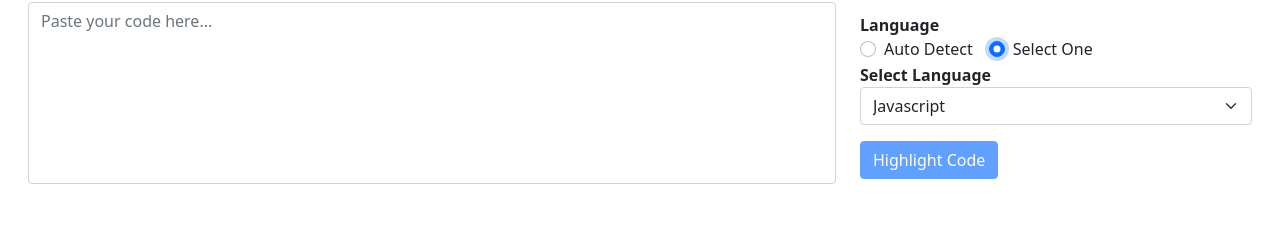
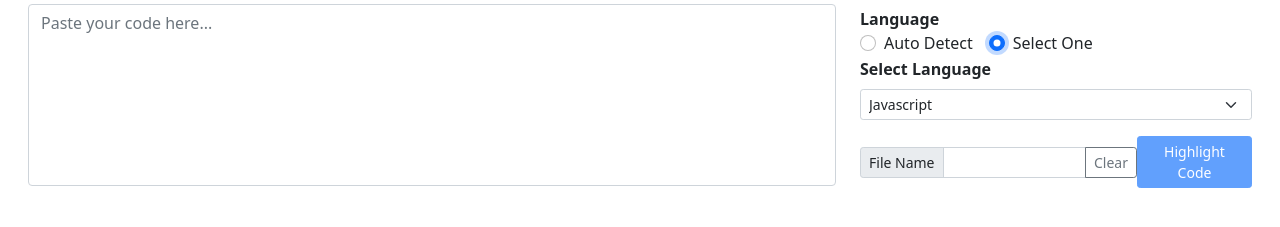
Before and after one commit to QuocDung0209/mini-tools, an Angular app: page /highlight-code in a window 1280 px wide. Both pictures are taken after a click on the radio button "Select One". Shown: the part 117-344 px from the top of the page. Built offline with nearby package versions, Linux system fonts and the light colour scheme; a web font is replaced by a local one.

Commit message:
[Highlight Code] Add file name tag for highlighted code

```diff
--- a/src/app/highlight-code/highlight-code.component.html
+++ b/src/app/highlight-code/highlight-code.component.html
@@ -26,11 +26,18 @@
     </div>
     <ng-template [ngIf]="languageChecked === 'one'">
       <div class="fw-bold">Select Language</div>
-      <select class="form-select language-selection" [(ngModel)]="languageSelected">
+      <select class="form-select form-select-sm language-selection mt-2" [(ngModel)]="languageSelected">
         <option *ngFor="let item of languages" [value]="item.code">{{item.name}}</option>
       </select>
     </ng-template>
-    <div><button class="btn btn-primary mt-3" (click)="highlight()" [disabled]="!content">Highlight Code</button>
+    <div class="d-flex flex-row justify-content-between align-items-center mt-3">
+      <div class="input-group input-group-sm" id="filename">
+        <span for="filename" class="input-group-text">File Name</span>
+        <input class="form-control" type="text" name="filename" [(ngModel)]="fileName">
+        <button class="btn btn-outline-secondary" type="button" (click)="fileName = ''">Clear</button>
+      </div>
+      <div><button class="btn btn-sm btn-primary" (click)="highlight()" [disabled]="!content">Highlight Code</button>
+      </div>
     </div>
   </div>
   <div class="col-12 position-relative mt-3" *ngIf="codeHighlighted !== ''">
@@ -40,7 +47,8 @@
       (click)="copyTextToClipboard(highlightedCode)">Copy Highlighted Code</button>
     <div #highlightedCode>
       <pre #highlightedCodePreview
-        style='background-color: #1b1b1b; border-radius: 5px; box-sizing: border-box; max-height: 310px; color: #a9b7c6; font-family: "JetBrains Mono", monospace; font-size: 9.8pt; hyphens: none; line-height: 1.5em; margin: 25px auto; overflow: auto; padding: 20px; position: relative; tab-size: 2;'><code [innerHTML]="codeHighlighted"></code></pre>
+        style='background-color: #1b1b1b; border-radius: 5px; box-sizing: border-box; max-height: 310px; color: #a9b7c6; font-family: "JetBrains Mono", monospace; font-size: 9.8pt; hyphens: none; line-height: 1.5em; margin: 25px auto; overflow: auto; padding: 20px; position: relative; tab-size: 2;'><span style="background-color: white; color: indigo; font-size: 16px; font-weight: 700; padding: 2px 6px; border: 1px solid #cccccc; border-radius: 3px; position: absolute; top: -7px;"
+        >{{fileName}}</span><code [innerHTML]="codeHighlighted"></code></pre>
     </div>
   </div>
 </div>
--- a/src/app/highlight-code/highlight-code.component.scss
+++ b/src/app/highlight-code/highlight-code.component.scss
@@ -18,6 +18,10 @@ button.btn.btn-sm.btn-success.copy-to-clipboard {
 
 button.btn.btn-sm.btn-success.copy-to-clipboard.copy-for-blogger {
   right: 205px;
+}
+
+#filename {
+  width: 280px;
 }
 
 /**
--- a/src/app/highlight-code/highlight-code.component.ts
+++ b/src/app/highlight-code/highlight-code.component.ts
@@ -18,6 +18,7 @@ export class HighlightCodeComponent implements OnInit {
   copyBloggerTooltip = COPY_TO_CLIPBOARD;
   copyCodeTooltip = COPY_TO_CLIPBOARD;
   languageChecked = AUTO_DETECT_LANGUAGE;
+  fileName = EMPTY_STRING;
 
   constructor() { }
 
```
